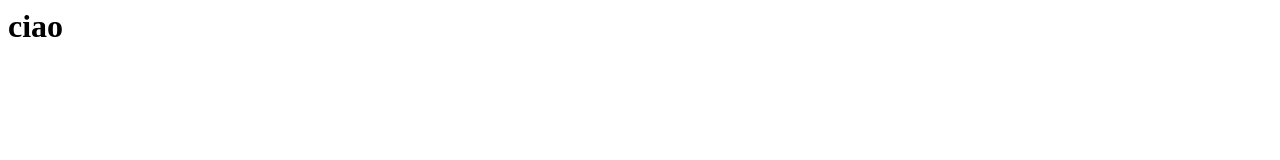
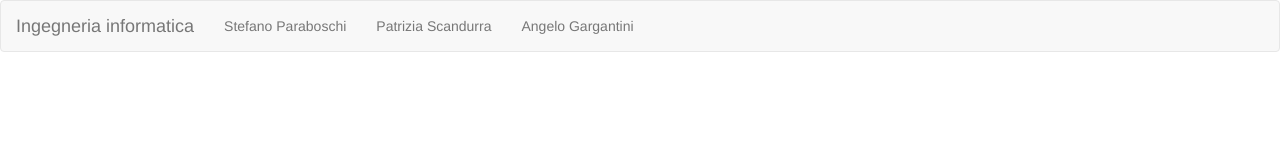
Before and after one commit to nicoloalbergoni/nicoloalbergoni.github.io, a plain HTML site: page index.html in a window 1280 px wide. Drawn offline with nearby package versions, Linux system fonts and the light colour scheme.

Commit message:
Switched index

```diff
--- a/index.html
+++ b/index.html
@@ -1,3 +1,23 @@
 <html>
-<h1>ciao</h1>
+	<head>
+		<title>Tabella new</title>
+		<link rel="stylesheet" href="https://maxcdn.bootstrapcdn.com/bootstrap/3.3.7/css/bootstrap.min.css">
+	</head>
+	<body>
+		<nav class="navbar navbar-default">
+			<div class="container-fluid">
+				<div class="navbar-header">
+					<a class="navbar-brand" href="http://cs.unibg.it" target="_blanck">Ingegneria informatica</a>
+				</div>
+			<ul class="nav navbar-nav">
+			<li><a href="http://cs.unibg.it/parabosc" target="_blanck" >Stefano Paraboschi</a></li>
+			<li><a href="http://cs.unibg.it/parabosc" target="_blanck" >Patrizia Scandurra</a></li>
+			<li><a href="http://cs.unibg.it/parabosc" target="_blanck" >Angelo Gargantini</a></li>
+			</ul>
+			</div>
+		</nav>
+		<div class="container">
+		<div class="row"></div>
+		</div>
+	</body>
 </html>
```
